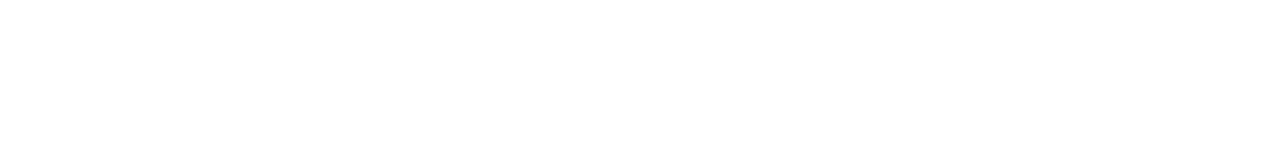
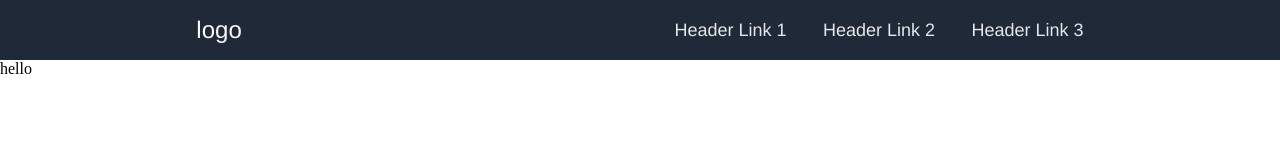
Before and after one commit to futuranights/landing-page, a plain HTML site: page index.html in a window 1280 px wide. Drawn offline with Linux system fonts and the light colour scheme.

Commit message:
Added the header.

```diff
--- a/index.html
+++ b/index.html
@@ -3,6 +3,23 @@
     <head>
         <meta charset="UTF-8">
         <title>Landing Page</title>
-        <link rel="sytlesheet" href="style.css">
+        <link rel="stylesheet" href="style.css">
     </head>
+    <body>
+        <div class="header">
+            <div class="left">
+                <div class="logo"> logo </div>
+            </div>
+            <div class="right">
+                <ul>
+                    <a href="#">Header Link 1</a>
+                    <a href="#">Header Link 2</a>
+                    <a href="#">Header Link 3</a>
+                </ul>
+            </div>
+        </div>
+        <div class="top-page">
+            hello
+        </div>
+    </body>
 </html>
--- a/style.css
+++ b/style.css
@@ -0,0 +1,23 @@
+body{
+    margin: 0;
+}
+
+.header{
+    display: flex;
+    justify-content: space-around;
+    align-items: center;
+    background-color: #1F2937;
+    font-family: 'Franklin Gothic Medium', 'Arial Narrow', Arial, sans-serif;
+}
+a{
+    text-decoration: none;
+    color: #E5E7EB;
+    padding: 16px;
+    font-size: 18px;
+}
+
+.logo{
+    padding: 16px;
+    font-size: 24px;
+    color: #F9FAF8;
+}
```
